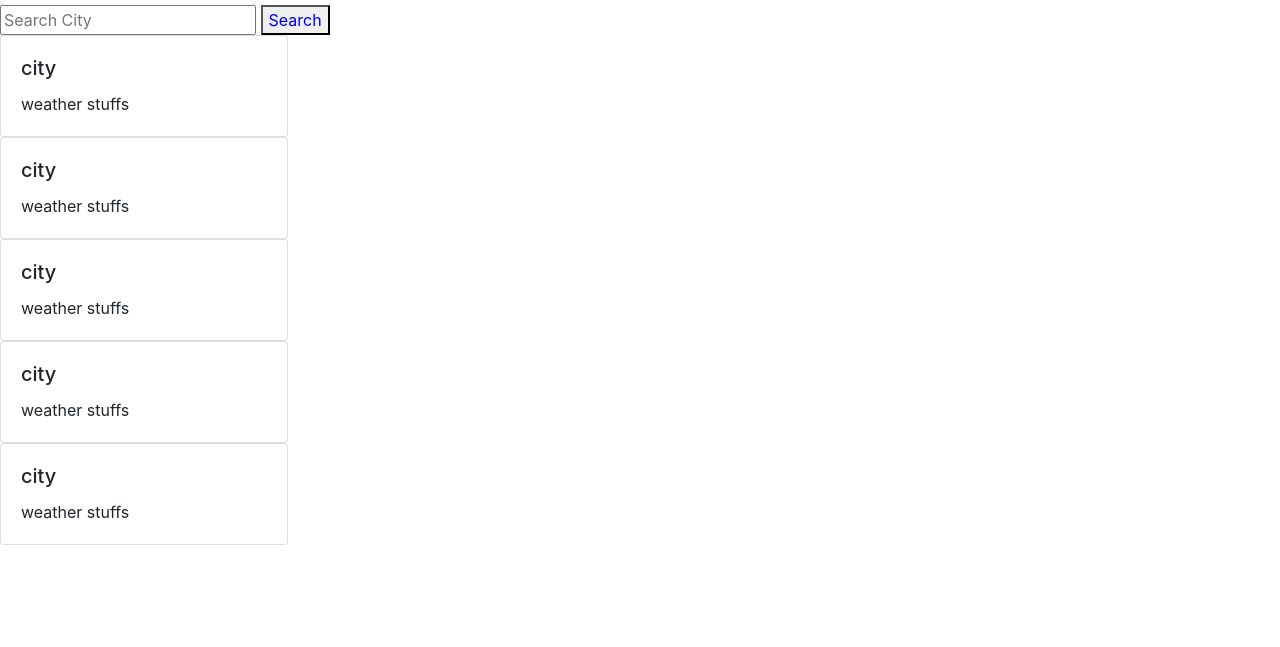
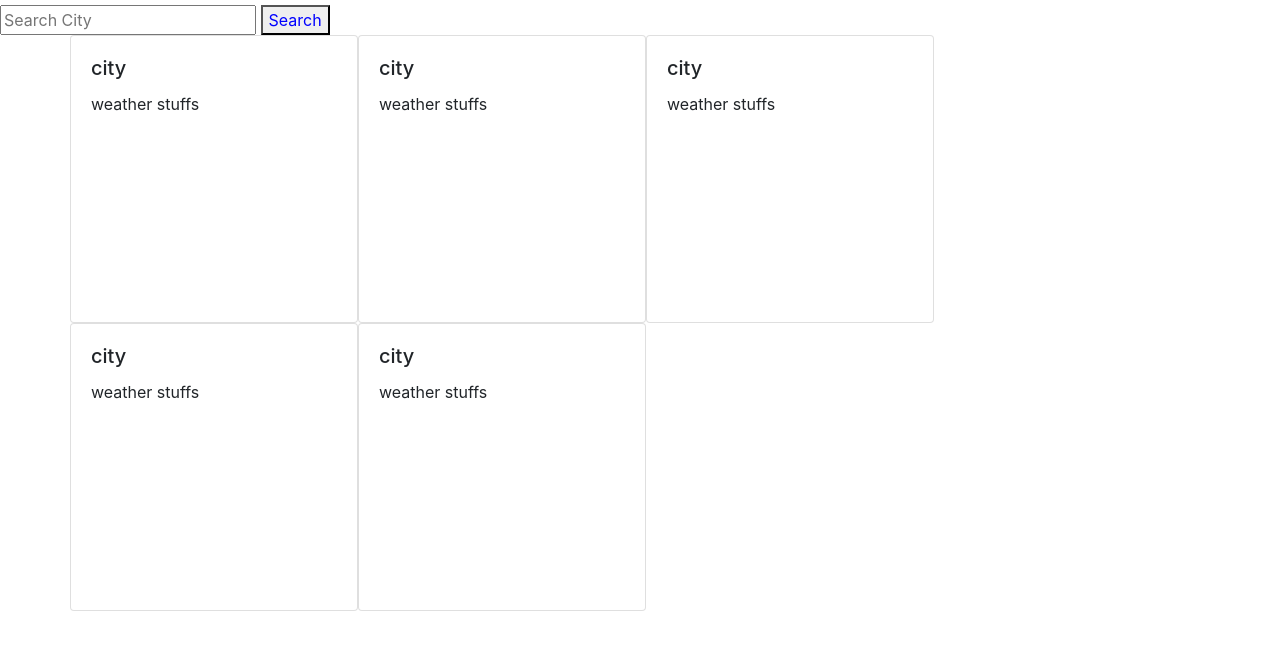
Before and after one commit to kali20987/Khadijah-WeatherDashboard, a plain HTML site: page index.html in a window 1280 px wide. Shown: the part 97-744 px from the top of the page. Drawn offline with nearby package versions, Linux system fonts and the light colour scheme.

Commit message:
changed sizing of boxes

```diff
--- a/index.html
+++ b/index.html
@@ -17,7 +17,9 @@
 
 <button id="search-btn">Search</button>
 </form>
-<div class="card" id="card1" style="width: 18rem;">
+<div class="container">
+  <div class="row">
+<div class="card" id="card1" style="width: 18rem; height: 18rem;">
   <div class="card-body">
     <h5 class="card-title">city</h5>
     <p class="card-text">weather stuffs</p>
@@ -38,7 +40,7 @@
 
   </div>
 </div>
-<div class="card" id="card4" style="width: 18rem;">
+<div class="card" id="card4" style="width: 18rem; height: 18rem;">
   <div class="card-body">
     <h5 class="card-title">city</h5>
     <p class="card-text">weather stuffs</p>
@@ -49,8 +51,9 @@
   <div class="card-body">
     <h5 class="card-title">city</h5>
     <p class="card-text">weather stuffs</p>
-
   </div>
+</div>
+</div>
 </div>
 <script src="./assets/js/script.js"></script>
 </body>
```
